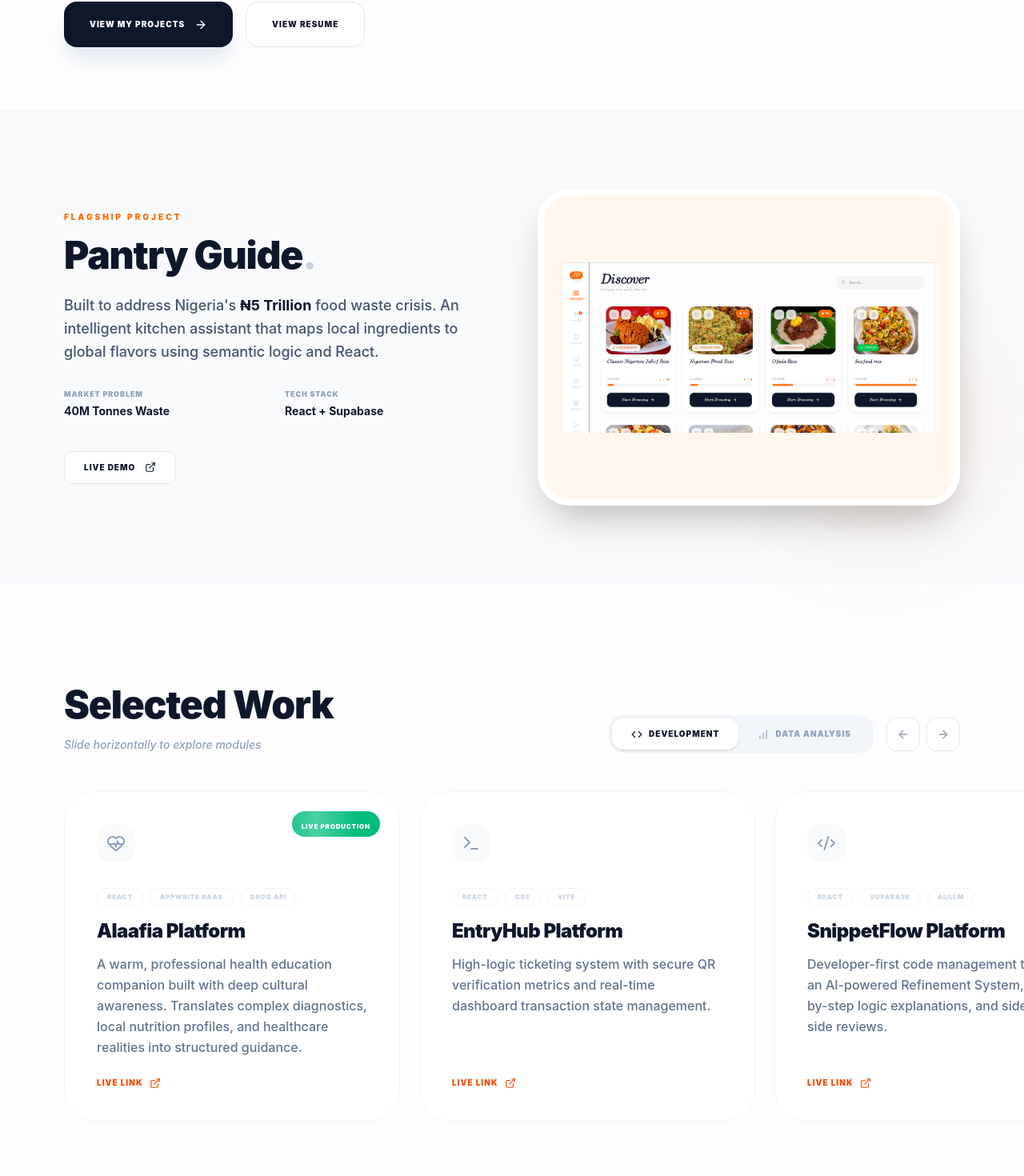
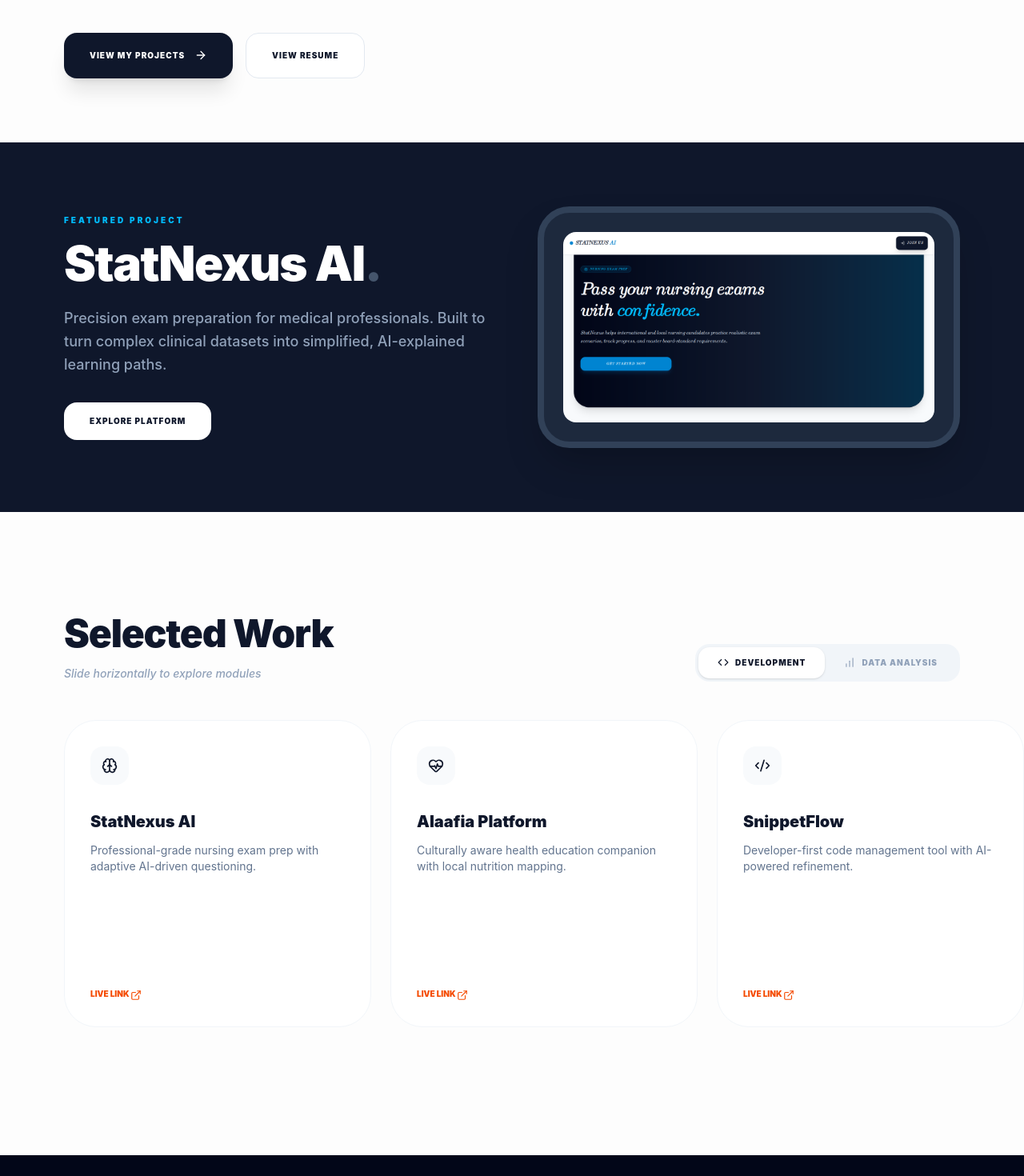
Before and after one commit to bolujolayemi-a11y/boluwatife-portfolio, a React app: page / in a window 1280 px wide. Shown: the part 558-2028 px from the top of the page at 80% size. Built offline with nearby package versions, Linux system fonts and the light colour scheme; the HTML template or start-up script is replaced by a standard one.

Commit message:
feat: update

```diff
--- a/src/App.jsx
+++ b/src/App.jsx
@@ -1,334 +1,204 @@
 import Resume from './components/Resume';
 import React, { useState, useRef } from 'react';
 import {
-  Code,
-  BarChart,
-  User,
-  ExternalLink,
-  Terminal,
-  Database,
-  PieChart,
-  ArrowRight,
-  ArrowLeft,
-  Code2,
-  ShoppingBag,
-  Globe,
-  Sparkles,
-  HeartPulse
+  Code, BarChart, User, ExternalLink, Terminal, Database,
+  PieChart, ArrowRight, ArrowLeft, Code2, ShoppingBag,
+  Globe, Sparkles, HeartPulse, Brain
 } from 'lucide-react';
 import { motion, AnimatePresence } from 'framer-motion';
 
-// Import for the mockup picture
-import demoMockup from './assets/demo.png';
+import demoMockup from './assets/deno.png';
 
 const Portfolio = () => {
   const [activeTab, setActiveTab] = useState('development');
   const [isResumeOpen, setIsResumeOpen] = useState(false);
-
-  // Ref to track the horizontal slider container for custom navigation buttons
   const sliderRef = useRef(null);
 
   const scrollSlider = (direction) => {
     if (sliderRef.current) {
       const scrollAmount = direction === 'left' ? -400 : 400;
-      sliderRef.current.scrollBy({
-        left: scrollAmount,
-        behavior: 'smooth'
-      });
+      sliderRef.current.scrollBy({ left: scrollAmount, behavior: 'smooth' });
     }
   };
 
   return (
-    <div className="min-h-screen bg-[#FDFDFD] font-sans text-slate-900 selection:bg-orange-100 selection:text-orange-900 overflow-x-hidden">
+    <div
+    className="min-h-screen bg-[#FDFDFD] font-sans text-slate-900 selection:bg-orange-100 overflow-x-hidden">
 
-      {/* --- NAVIGATION --- */}
+      {/* NAVIGATION */}
       <nav className="fixed top-0 w-full z-50 bg-white/80 backdrop-blur-md border-b border-slate-100 px-6 py-4 flex justify-between items-center">
         <div className="font-black text-xl tracking-tighter">BJ<span className="text-orange-500">.</span></div>
         <div className="flex gap-8 items-center">
-          <a href="#work" className="hidden md:block text-[10px] font-black uppercase tracking-widest text-slate-400 hover:text-slate-900 transition-colors">Selected Work</a>
-          <a href="https://github.com/bolujolayemi-a11y" target="_blank" rel="noreferrer" className="p-2 bg-slate-50 rounded-xl hover:bg-orange-500 hover:text-white transition-all">
+          <a href="#work"
+          className="hidden md:block text-[10px] font-black uppercase tracking-widest text-slate-400 hover:text-slate-900 transition-colors">Selected Work</a>
+          <a href="https://github.com/bolujolayemi-a11y"
+          target="_blank" rel="noreferrer" className="p-2 bg-slate-50 rounded-xl hover:bg-orange-500 hover:text-white transition-all">
             <User size={18} />
           </a>
         </div>
       </nav>
 
-      {/* --- HERO SECTION --- */}
+      {/* HERO SECTION */}
       <header className="px-6 md:px-20 pt-32 md:pt-44 pb-20 max-w-7xl mx-auto">
-        <motion.div
-          initial={{ opacity: 0, y: 20 }}
-          animate={{ opacity: 1, y: 0 }}
-          className="inline-flex items-center gap-2 px-3 py-1 rounded-full bg-orange-50 border border-orange-100 mb-8"
-        >
-          <span className="relative flex h-2 w-2">
-            <span className="animate-ping absolute inline-flex h-full w-full rounded-full bg-orange-400 opacity-75"></span>
-            <span className="relative inline-flex rounded-full h-2 w-2 bg-orange-500"></span>
-          </span>
-          <span className="text-[10px] font-black uppercase tracking-[0.2em] text-orange-600">
-            Frontend Developer & Data Analyst
-          </span>
+        <motion.div initial={{ opacity: 0, y: 20 }} animate={{ opacity: 1, y: 0 }} className="inline-flex items-center gap-2 px-3 py-1 rounded-full bg-orange-50 border border-orange-100 mb-8">
+          <span className="relative flex h-2 w-2"><span className="animate-ping absolute inline-flex h-full w-full rounded-full bg-orange-400 opacity-75"></span><span className="relative inline-flex rounded-full h-2 w-2 bg-orange-500"></span></span>
+          <span className="text-[10px] font-black uppercase tracking-[0.2em] text-orange-600">Frontend Developer & Data Analyst</span>
         </motion.div>
-
-        <h1 className="text-5xl md:text-7xl lg:text-8xl font-black tracking-tighter leading-[1.1] md:leading-[0.9] mb-10 text-slate-900">
-          Building <span className="text-orange-500 italic">Interfaces</span>.<br />
-          Analyzing <span className="text-slate-300">Data</span>.
-        </h1>
-
+        <h1 className="text-5xl md:text-7xl lg:text-8xl font-black tracking-tighter leading-[1.1] mb-10">Building <span className="text-orange-500 italic">Interfaces</span>.<br /> Analyzing <span className="text-slate-300">Data</span>.</h1>
         <p className="text-lg md:text-xl text-slate-500 max-w-2xl font-medium leading-relaxed mb-12">
-          Hi, I'm <span className="text-slate-900 font-bold underline decoration-orange-500 decoration-4 underline-offset-8">Boluwatife Jolayemi</span>.
-          I build high-performance React applications backed by data-driven decision making.
+          Hi, I'm <span className="text-slate-900 font-bold underline decoration-orange-500 decoration-4 underline-offset-8">Boluwatife Jolayemi</span>. I build high-performance React applications backed by data-driven logic.
         </p>
-
         <div className="flex flex-col sm:flex-row gap-4">
-          <a href="#work" className="px-8 py-5 bg-slate-900 text-white rounded-2xl font-black uppercase tracking-widest text-[10px] hover:bg-orange-500 transition-all flex items-center justify-center gap-3 group shadow-xl shadow-slate-200">
-            View My Projects
-            <ArrowRight size={16} className="group-hover:translate-x-1 transition-transform" />
+          <a href="#work" className="px-8 py-5 bg-slate-900 text-white rounded-2xl font-black uppercase tracking-widest text-[10px] hover:bg-orange-500 transition-all flex items-center justify-center gap-3 group shadow-xl">
+            View My Projects <ArrowRight size={16} className="group-hover:translate-x-1 transition-transform" />
           </a>
-          <button
-            onClick={() => setIsResumeOpen(true)}
-            className="px-8 py-5 bg-white border border-slate-200 text-slate-900 rounded-2xl font-black uppercase tracking-widest text-[10px] hover:border-orange-500 transition-all"
-          >
-            View Resume
-          </button>
+          <button onClick={() => setIsResumeOpen(true)} className="px-8 py-5 bg-white border border-slate-200 text-slate-900 rounded-2xl font-black uppercase tracking-widest text-[10px] hover:border-orange-500 transition-all">View Resume</button>
         </div>
       </header>
 
-      {/* --- CASE STUDY: PANTRY GUIDE --- */}
-      <section className="bg-slate-50 py-16 md:py-24 px-6 md:px-20 border-y border-slate-100">
+      {/* STATNEXUS FEATURED SECTION */}
+      <section className="py-20 px-6 md:px-20 bg-slate-900 text-white">
         <div className="max-w-7xl mx-auto grid grid-cols-1 lg:grid-cols-2 gap-16 items-center">
-          <div>
-            <h2 className="text-[10px] font-black uppercase tracking-[0.3em] text-orange-500 mb-4">Flagship Project</h2>
-            <h3 className="text-3xl md:text-5xl font-black tracking-tight mb-6 text-slate-900">Pantry Guide<span className="text-slate-300">.</span></h3>
-            <p className="text-slate-600 font-medium text-base md:text-lg leading-relaxed mb-8">
-              Built to address Nigeria's <span className="text-slate-900 font-bold">₦5 Trillion</span> food waste crisis. An intelligent kitchen assistant that maps local ingredients to global flavors using semantic logic and React.
+          <div className="order-1">
+            <h2 className="text-[10px] font-black uppercase tracking-[0.3em] text-sky-400 mb-4">Featured Project</h2>
+            <h3 className="text-4xl md:text-6xl font-black tracking-tight mb-6">StatNexus AI<span className="text-slate-600">.</span></h3>
+            <p className="text-slate-400 font-medium text-lg leading-relaxed mb-8">
+              Precision exam preparation for medical professionals. Built to turn complex clinical datasets into simplified, AI-explained learning paths.
             </p>
-            <div className="grid grid-cols-2 gap-6 mb-10">
-              <StatItem label="Market Problem" value="40M Tonnes Waste" />
-              <StatItem label="Tech Stack" value="React + Supabase" />
+            <a href="https://statnexus.netlify.app/" target="_blank" rel="noreferrer" className="px-8 py-4 bg-white text-slate-900 rounded-2xl font-black text-[10px] uppercase tracking-widest hover:bg-sky-500 hover:text-white transition-all inline-block">Explore Platform</a>
           </div>
-            <a href="https://my-pantry-guide.vercel.app/" target="_blank" rel="noreferrer" className="inline-flex items-center gap-3 px-6 py-3 bg-white border border-slate-200 rounded-xl text-[10px] font-black uppercase tracking-widest hover:border-orange-500 transition-all">
-              Live Demo <ExternalLink size={14} />
-            </a>
-          </div>
-
-          <div className="relative">
-             <div className="aspect-square md:aspect-4/3 bg-orange-50 rounded-[40px] overflow-hidden border-8 border-white shadow-2xl relative z-10 p-6 flex items-center justify-center">
+          <div className="order-2 bg-slate-800 rounded-[40px] p-6 flex items-center justify-center border-8 border-slate-700 shadow-2xl">
               <img
               src={demoMockup}
-                  alt="Pantry Guide Mockup"
-                  className="max-w-full max-h-full object-contain"
+              alt="StatNexus AI Mockup"
+              className="w-full h-auto object-contain rounded-2xl"
            />
-             </div>
-             <div className="absolute -bottom-6 -right-6 w-64 h-64 bg-orange-500/10 rounded-full blur-3xl z-0" />
           </div>
         </div>
       </section>
 
-      {/* --- SLIDING WORK CAROUSEL SECTION --- */}
-      <section id="work" className="pl-6 md:pl-20 py-20 md:py-32 max-w-7xl mx-auto overflow-hidden">
+      {/* WORK CAROUSEL */}
+      <section id="work" className="pl-6 md:pl-20 py-20 md:py-32 max-w-7xl mx-auto">
         <div className="flex flex-col md:flex-row md:items-end justify-between mb-12 gap-6 pr-6 md:pr-20">
           <div>
-            <h2 className="text-4xl md:text-5xl font-black tracking-tight mb-4 text-slate-900">Selected Work</h2>
+            <h2 className="text-4xl md:text-5xl font-black tracking-tight mb-4">Selected Work</h2>
             <p className="text-slate-400 font-medium italic text-sm">Slide horizontally to explore modules</p>
           </div>
-
-          <div className="flex flex-wrap items-center gap-4">
-            {/* Tab Swappers */}
           <div className="flex bg-slate-100 p-1 rounded-[18px]">
             <TabButton active={activeTab === 'development'} onClick={() => setActiveTab('development')} label="Development" icon={<Code size={14} />} />
             <TabButton active={activeTab === 'analysis'} onClick={() => setActiveTab('analysis')} label="Data Analysis" icon={<BarChart size={14} />} />
           </div>
-
-            {/* Navigation Slider Arrow Buttons */}
-            <div className="hidden sm:flex gap-2">
-              <button
-                onClick={() => scrollSlider('left')}
-                className="p-3 border border-slate-200 rounded-xl hover:border-orange-500 hover:text-orange-500 bg-white transition-all text-slate-400"
-              >
-                <ArrowLeft size={16} />
-              </button>
-              <button
-                onClick={() => scrollSlider('right')}
-                className="p-3 border border-slate-200 rounded-xl hover:border-orange-500 hover:text-orange-500 bg-white transition-all text-slate-400"
-              >
-                <ArrowRight size={16} />
-              </button>
-            </div>
-          </div>
         </div>
 
-        <AnimatePresence mode="wait">
-          {/* Slider Horizontal Viewport Container Frame */}
-          <motion.div
-            key={activeTab}
-            initial={{ opacity: 0, y: 15 }}
-            animate={{ opacity: 1, y: 0 }}
-            exit={{ opacity: 0, y: -15 }}
-            transition={{ duration: 0.3 }}
-            ref={sliderRef}
-            className="flex gap-6 overflow-x-auto overflow-y-hidden pb-8 pr-6 md:pr-20 scrollbar-none snap-x snap-mandatory"
-            style={{ WebkitOverflowScrolling: 'touch', scrollbarWidth: 'none' }}
+        <motion.div ref={sliderRef}
+           className="flex gap-6 overflow-x-auto pb-8 scrollbar-none snap-x snap-mandatory"
+           style={{ scrollBehavior: 'smooth' }}
           >
            {activeTab === 'development' ? (
             <>
-                <div className="snap-start shrink-0 w-77.5 sm:w-105">
+            {/* Featured Platforms */}
+            <div
+            className="snap-start shrink-0 w-80 sm:w-96">
+              <ProjectCard
+              title="StatNexus AI"
+              desc="Professional-grade nursing exam prep with adaptive AI-driven questioning." tags={['React', 'Supabase', 'Groq AI']}
+              icon={<Brain size={20} />} isAI={true}
+              link="https://statnexus.netlify.app/"
+              />
+            </div>
+            <div
+            className="snap-start shrink-0 w-80 sm:w-96">
               <ProjectCard
                title="Alaafia Platform"
-                    desc="A warm, professional health education companion built with deep cultural awareness. Translates complex diagnostics, local nutrition profiles, and healthcare realities into structured guidance."
-                    tags={['React', 'Appwrite BaaS', 'Groq API']}
-                    icon={<HeartPulse />}
-                    link="https://alaafia-xi.netlify.app"
-                    isSlidingBadge={true}
-                    badgeText="Live Production"
+               desc="Culturally aware health education companion with local nutrition mapping." tags={['React', 'Appwrite']}
+               icon={<HeartPulse size={20} />}
+               link="https://alaafia-xi.netlify.app" isSlidingBadge={true} badgeText="Live"
                />
             </div>
-                <div className="snap-start shrink-0 w-77.5 sm:w-105">
+
+            {/* Core Development Projects */}
+            <div
+            className="snap-start shrink-0 w-80 sm:w-96">
               <ProjectCard
-                    title="EntryHub Platform"
-                    desc="High-logic ticketing system with secure QR verification metrics and real-time dashboard transaction state management."
-                    tags={['React', 'CSS', 'Vite']}
-                    icon={<Terminal />}
-                    link="https://entryhub-web-platform-tuwr.vercel.app/"
-                  />
-                </div>
-                <div className="snap-start shrink-0 w-77.5 sm:w-105">
-                  <ProjectCard
-                    title="SnippetFlow Platform"
-                    desc="Developer-first code management tool with an AI-powered Refinement System, step-by-step logic explanations, and side-by-side reviews."
-                    tags={['React', 'Supabase', 'AI/LLM']}
-                    icon={<Code2 />}
-                    isAI={true}
+              title="SnippetFlow"
+              desc="Developer-first code management tool with AI-powered refinement."
+              tags={['React', 'Groq']}
+              icon={<Code2 size={20} />} isAI={true}
               link="https://snippet-flow-xi.vercel.app/"
               />
             </div>
-                <div className="snap-start shrink-0 w-77.5 sm:w-105">
+
+            <div className="snap-start shrink-0 w-80 sm:w-96">
+              <ProjectCard title="Pantry Guide" desc="Intelligent kitchen assistant mapping ingredients to global flavors." tags={['React', 'Vercel']} icon={<HeartPulse size={20} />} link="https://my-pantry-guide.vercel.app/" />
+            </div>
+
+            <div
+            className="snap-start shrink-0 w-80 sm:w-96">
               <ProjectCard
               title="Vendra Commerce"
-                    desc="A boutique multi-tenant e-commerce engine for Nigerian entrepreneurs. Features a high-end inventory vault, Paystack hooks, and subdomains."
-                    tags={['React', 'Supabase', 'Paystack']}
-                    icon={<ShoppingBag />}
+              desc="Multi-tenant e-commerce engine for Nigerian entrepreneurs."
+              tags={['Next.js', 'Supabase']}
+              icon={<ShoppingBag size={20} />}
               link="https://vendra.name.ng"
               />
             </div>
-                <div className="snap-start shrink-0 w-77.5 sm:w-105">
+            <div
+            className="snap-start shrink-0 w-80 sm:w-96">
               <ProjectCard
               title="PixelStore Pro"
-                    desc="A premium generative design engine that uses Llama 3.3 to instantly build high-end e-commerce identities, brand manifestos, and catalogs."
-                    tags={['React 19', 'Groq/LLM', 'Tailwind']}
-                    icon={<Sparkles />}
-                    isAI={true}
+              desc="Generative design engine for high-end e-commerce identities."
+              tags={['React 19', 'LLM']}
+              icon={<Sparkles size={20} />} isAI={true}
               link="https://pixel-store-mu.vercel.app/"
+              />
+            </div>
+            <div
+            className="snap-start shrink-0 w-80 sm:w-96">
+              <ProjectCard
+              title="EntryHub Platform"
+              desc="High-logic ticketing system with secure QR verification metrics."
+              tags={['React', 'Vite']}
+              icon={<Terminal size={20} />}
+              link="https://entryhub-web-platform-tuwr.vercel.app/"
               />
             </div>
           </>
         ) : (
           <>
-                <div className="snap-start shrink-0 w-77.5 sm:w-105">
-                  <ProjectCard
-                    title="Retail Sales Dashboard"
-                    desc="Analyzing 1,000+ transactions to identify supply chain gaps, monthly revenue trends, and operations."
-                    tags={['Streamlit', 'Python', 'Data Viz']}
-                    icon={<PieChart />}
-                    link="https://retail-performance-dashboard.streamlit.app/"
-                  />
+            {/* Data Analysis Projects */}
+            <div className="snap-start shrink-0 w-80 sm:w-96">
+              <ProjectCard title="Retail Sales Dashboard" desc="Analysis of 1,000+ transactions to identify supply chain gaps." tags={['Python', 'Streamlit']} icon={<PieChart size={20} />} link="https://retail-performance-dashboard.streamlit.app/" />
             </div>
-                <div className="snap-start shrink-0 w-77.5 sm:w-105">
-                  <ProjectCard
-                    title="Economic Waste Study"
-                    desc="Python-driven analysis of Nigerian agricultural data, operational variables, and post-harvest loss patterns."
-                    tags={['Python', 'Pandas', 'Matplotlib']}
-                    icon={<Database />}
-                  />
+            <div className="snap-start shrink-0 w-80 sm:w-96">
+              <ProjectCard title="Economic Waste Study" desc="Analysis of Nigerian agricultural data and loss patterns." tags={['Python', 'Pandas']} icon={<Database size={20} />} />
             </div>
           </>
         )}
         </motion.div>
-        </AnimatePresence>
       </section>
 
-      {/* --- FOOTER --- */}
-      <footer className="bg-slate-900 text-white py-16 px-6 md:px-20">
-        <div className="max-w-2xl mx-auto text-center">
-          <h2 className="text-3xl md:text-5xl font-black tracking-tighter mb-8 leading-[1.1]">
-            Building the <span className="text-orange-500">future</span> of the Nigerian tech ecosystem.
-          </h2>
-
-          <div className="flex flex-col items-center gap-6 mb-12">
-             <div className="flex flex-wrap justify-center gap-x-10 gap-y-4">
-               <a href="mailto:boluwatifejolayemi@gmail.com" className="text-[10px] font-black uppercase tracking-[0.4em] flex items-center gap-3 hover:text-orange-500 transition-colors">
-                 <Globe size={16} className="text-orange-500" /> Lagos, Nigeria
-               </a>
-               <a href="https://linkedin.com/in/boluwatife-jolayemi-195593218" target="_blank" rel="noreferrer" className="text-[10px] font-black uppercase tracking-[0.4em] flex items-center gap-3 hover:text-orange-500 transition-colors">
-                 <User size={16} className="text-orange-500" /> LinkedIn
-               </a>
-             </div>
-          </div>
-
-          <div className="pt-8 border-t border-white/5 text-[9px] font-black uppercase tracking-[0.5em] text-white/30">
-            Coded by Jolayemi Boluwatife • 2026.1.0
-          </div>
-        </div>
+      <footer className="bg-slate-950 text-white py-16 px-6 text-center">
+        <p className="text-[9px] font-black uppercase tracking-[0.5em] text-white/30">Coded by Jolayemi Boluwatife • 2026</p>
       </footer>
-
       <Resume isOpen={isResumeOpen} onClose={() => setIsResumeOpen(false)} />
     </div>
   );
 };
 
-const StatItem = ({ label, value }) => (
-  <div>
-    <p className="text-[9px] font-black uppercase tracking-widest text-slate-400 mb-1">{label}</p>
-    <p className="font-bold text-slate-900 text-sm whitespace-nowrap">{value}</p>
-  </div>
-);
-
 const TabButton = ({ active, onClick, label, icon }) => (
-  <button
-    onClick={onClick}
-    className={`flex items-center gap-2 px-6 py-3 rounded-[14px] text-[10px] font-black uppercase tracking-widest transition-all ${active ? 'bg-white text-slate-900 shadow-sm' : 'text-slate-400 hover:text-slate-600'}`}
-  >
+  <button onClick={onClick} className={`flex items-center gap-2 px-6 py-3 rounded-[14px] text-[10px] font-black uppercase tracking-widest transition-all ${active ? 'bg-white shadow-sm' : 'text-slate-400'}`}>
     {icon} {label}
   </button>
 );
 
 const ProjectCard = ({ title, desc, tags, icon, link, isAI, isSlidingBadge, badgeText }) => (
-  <div className="group p-8 md:p-10 bg-white border border-slate-100 rounded-[40px] hover:border-orange-200 transition-all hover:shadow-2xl hover:shadow-orange-500/5 relative overflow-hidden flex flex-col justify-between h-full min-h-95">
-    {isAI && (
-      <div className="absolute top-6 right-6 bg-orange-500 text-white text-[8px] font-black px-3 py-1 rounded-full uppercase tracking-widest z-10">
-        AI Powered
+  <div className="p-8 bg-white border border-slate-100 rounded-[40px] h-96 flex flex-col justify-between">
+    <div>
+      <div className="w-12 h-12 bg-slate-50 rounded-2xl flex items-center justify-center mb-8">{icon}</div>
+      <h4 className="text-xl font-black mb-3">{title}</h4>
+      <p className="text-slate-500 text-sm">{desc}</p>
     </div>
-    )}
-
-    {/* Sliding Shimmer Infinite Motion Animation Container */}
-    {isSlidingBadge && (
-      <div className="absolute top-6 right-6 overflow-hidden bg-emerald-500 rounded-full px-3 py-1 z-10">
-        <motion.div
-          animate={{ x: ["-100%", "100%"] }}
-          transition={{ repeat: Infinity, duration: 2.5, ease: "linear" }}
-          className="absolute inset-0 bg-linear-to-r from-transparent via-white/30 to-transparent skew-x-12"
-        />
-        <span className="relative text-white text-[8px] font-black uppercase tracking-widest">
-          {badgeText || "Active"}
-        </span>
-      </div>
-    )}
-
-    <div>
-      <div className="w-12 h-12 bg-slate-50 rounded-2xl flex items-center justify-center text-slate-400 mb-8 group-hover:bg-orange-500 group-hover:text-white transition-all">
-        {icon}
-      </div>
-      <div className="flex flex-wrap gap-2 mb-4">
-        {tags.map(tag => (
-          <span key={tag} className="text-[8px] font-black uppercase tracking-widest text-slate-300 px-3 py-1 border border-slate-100 rounded-full">{tag}</span>
-        ))}
-      </div>
-      <h4 className="text-xl md:text-2xl font-black tracking-tight mb-3 text-slate-900">{title}</h4>
-      <p className="text-slate-500 font-medium leading-relaxed mb-6 text-sm md:text-base">{desc}</p>
-    </div>
-    {link && (
-      <a href={link} target="_blank" rel="noreferrer" className="inline-flex items-center gap-2 text-[10px] font-black uppercase tracking-widest text-orange-600 hover:text-orange-700 transition-colors mt-auto">
-        Live Link <ExternalLink size={14} />
-      </a>
-    )}
+    {link && <a href={link} className="text-[10px] font-black uppercase text-orange-600">Live Link <ExternalLink size={14} className="inline" /></a>}
   </div>
 );
 
```
Also changed, not shown: src/assets/deno.png (added). Lines whose indentation alone changed are shown as unchanged.
